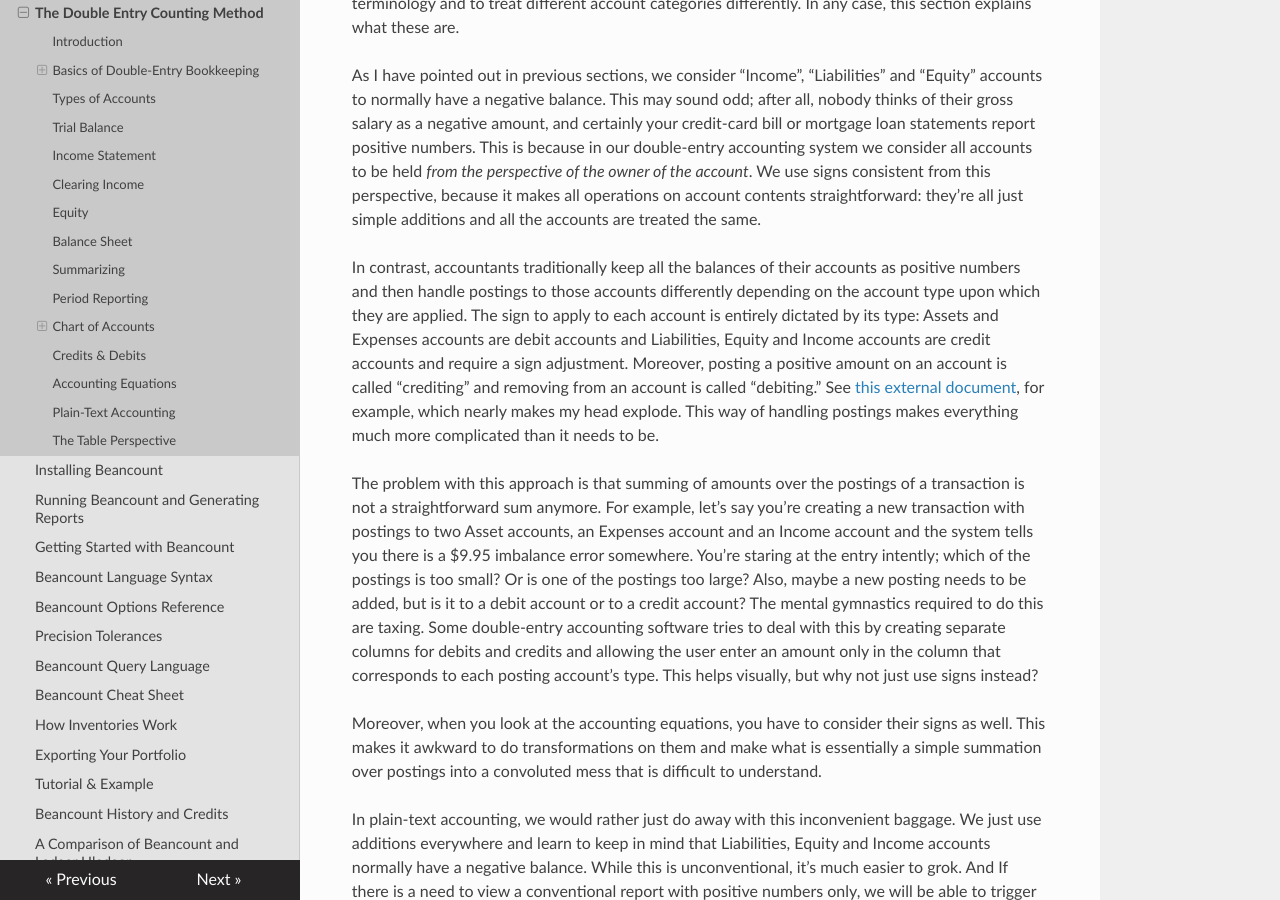
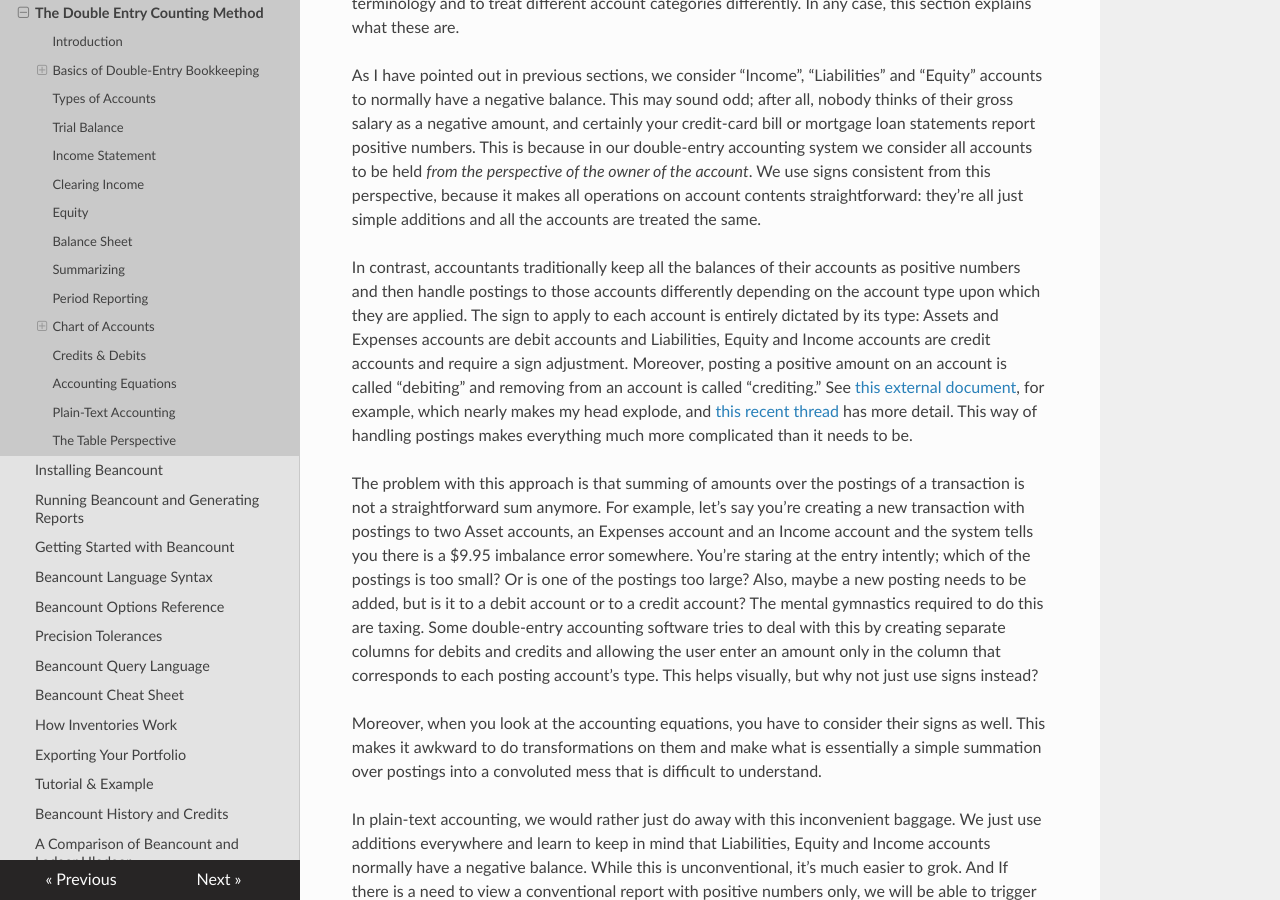
Before and after one commit to beancount/docs, an MkDocs documentation site: the page built from docs/the_double_entry_counting_method.md, in a window 1280 px wide and 900 px high, scrolled down 21190 px. Built offline with MkDocs 1.6.1, drawn with Linux system fonts in a browser that asks for light colours.

Commit message:
Re-generate docs

```diff
--- a/docs/the_double_entry_counting_method.md
+++ b/docs/the_double_entry_counting_method.md
@@ -403,7 +403,7 @@
 
 As I have pointed out in previous sections, we consider “Income”, “Liabilities” and “Equity” accounts to normally have a negative balance. This may sound odd; after all, nobody thinks of their gross salary as a negative amount, and certainly your credit-card bill or mortgage loan statements report positive numbers. This is because in our double-entry accounting system we consider all accounts to be held *from the perspective of the owner of the account*. We use signs consistent from this perspective, because it makes all operations on account contents straightforward: they’re all just simple additions and all the accounts are treated the same.
 
-In contrast, accountants traditionally keep all the balances of their accounts as positive numbers and then handle postings to those accounts differently depending on the account type upon which they are applied. The sign to apply to each account is entirely dictated by its type: Assets and Expenses accounts are debit accounts and Liabilities, Equity and Income accounts are credit accounts and require a sign adjustment. Moreover, posting a positive amount on an account is called “crediting” and removing from an account is called “debiting.” See [<span class="underline">this external document</span>](http://www.accountingtools.com/debits-and-credits), for example, which nearly makes my head explode. This way of handling postings makes everything much more complicated than it needs to be.
+In contrast, accountants traditionally keep all the balances of their accounts as positive numbers and then handle postings to those accounts differently depending on the account type upon which they are applied. The sign to apply to each account is entirely dictated by its type: Assets and Expenses accounts are debit accounts and Liabilities, Equity and Income accounts are credit accounts and require a sign adjustment. Moreover, posting a positive amount on an account is called “debiting” and removing from an account is called “crediting.” See [<span class="underline">this external document</span>](http://www.accountingtools.com/debits-and-credits), for example, which nearly makes my head explode, and [<span class="underline">this recent thread</span>](https://groups.google.com/d/msgid/beancount/CAPD_o%2B8W2BpTA9qtmMvaTdqdW51v%2Bt5uFrMRbZ93aPqoWokzQw%40mail.gmail.com) has more detail. This way of handling postings makes everything much more complicated than it needs to be.
 
 The problem with this approach is that summing of amounts over the postings of a transaction is not a straightforward sum anymore. For example, let’s say you’re creating a new transaction with postings to two Asset accounts, an Expenses account and an Income account and the system tells you there is a $9.95 imbalance error somewhere. You’re staring at the entry intently; which of the postings is too small? Or is one of the postings too large? Also, maybe a new posting needs to be added, but is it to a debit account or to a credit account? The mental gymnastics required to do this are taxing. Some double-entry accounting software tries to deal with this by creating separate columns for debits and credits and allowing the user enter an amount only in the column that corresponds to each posting account’s type. This helps visually, but why not just use signs instead?
 
```
Also changed, not shown: docs/external_contributions.md (+2 -0 lines).
